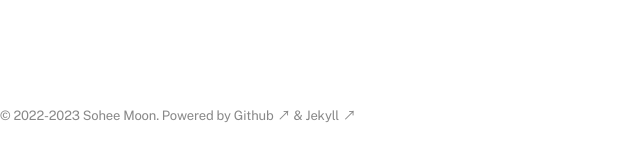
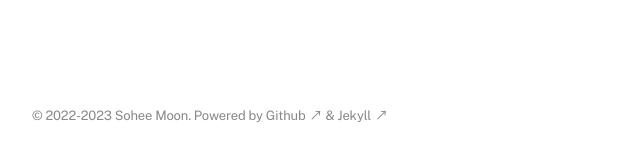
Before and after one commit to soheetech/soheetech.github.io, a Jekyll site: the page built from index.md, in a window 1280 px wide. Shown: the part 132-300 px from the top of the page, without its empty margins (0-640 px from the left). Built offline with Jekyll 4.4.1, drawn with Linux system fonts in a browser that asks for light colours.

Commit message:
Update footer.html

```diff
--- a/_includes/footer.html
+++ b/_includes/footer.html
@@ -1,3 +1,3 @@
 <footer>
-  <p>&copy; 2022-2023 {{ site.author }}. Powered by <a href="{{ "https://github.com/" | relative_url }}" target="_blank">Github</a>&nbsp;&&nbsp;<a href="{{ "https://jekyllrb.com/" | relative_url }}" target="_blank">Jekyll</a></p>
+  <p class="container">&copy; 2022-2023 {{ site.author }}. Powered by <a href="{{ "https://github.com/" | relative_url }}" target="_blank">Github</a>&nbsp;&&nbsp;<a href="{{ "https://jekyllrb.com/" | relative_url }}" target="_blank">Jekyll</a></p>
 </footer>
```
